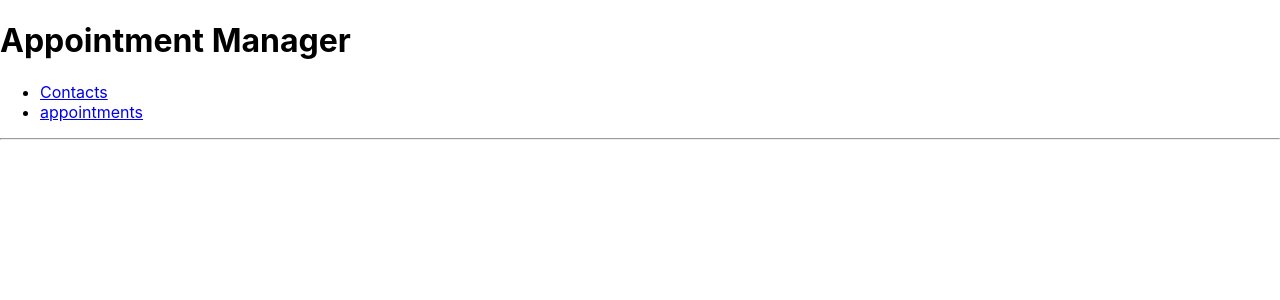
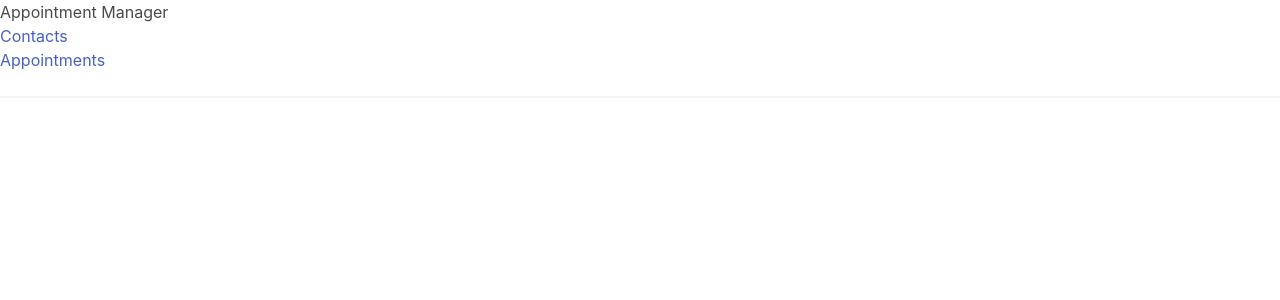
Before and after one commit to LozPilafas/appointment-manager, a React (Create React App) app: page / in a window 1280 px wide. Shown: the top 300 px of the page. Built offline with nearby package versions, Linux system fonts and the light colour scheme.

Commit message:
added bulma css and started work on appointmn logi

```diff
--- a/src/App.js
+++ b/src/App.js
@@ -1,35 +1,11 @@
 import  React, {useState} from "react";
 import { Routes, Route, Outlet, Link } from "react-router-dom";
 import { Contactpage } from "./presentational/contacts";
+import {ContactLine} from "./presentational/contactline"
+import {AppointmentsPage} from "./presentational/appointmentspage"
 
 
-function Layout() {
-  return (
-    <div>
-      {/* A "layout route" is a good place to put markup you want to
-          share across all the pages on your site, like navigation. */}
-      <nav>
-        <ul>
 
-          <li>
-            <Link to="/contacts">Contacts</Link>
-          </li>
-          <li>
-            <Link to="/appointments">appointments</Link>
-          </li>
-
-        </ul>
-      </nav>
-
-      <hr />
-
-      {/* An <Outlet> renders whatever child route is currently active,
-          so you can think about this <Outlet> as a placeholder for
-          the child routes we defined above. */}
-      <Outlet />
-    </div>
-  );
-}
 
 
 
@@ -40,13 +16,20 @@ export default function App() {
     email:"",
     tel:"",
   })
-
   const [contacts,setContancts]=useState([])
+  const [newAppoint,setNewAppoint]=useState({contact:"",title:"",date:""})
+  const [appointments,setAppointments]=useState([])
 
 
   const handleInputChange=(e)=>{
 
     setNewContact((prev)=>({...prev,[e.target.name]:e.target.value.trim()}))
+  }
+
+  const handleInputChangeAppoint=(e)=>
+  {
+    setNewAppoint((prev)=>({...prev,[e.target.name]:e.target.value.trim()}))
+
   }
 
   const handleCreateSubmit=(e)=>
@@ -71,6 +54,44 @@ export default function App() {
 
   }
 
+  const handleCreateSubmitAppoint=(e)=>
+  {
+    e.preventDefault()
+
+    if(newAppoint.contact!=="" && appointments.filter((contact)=>contact.contact.toUpperCase()===newAppoint.contact.toUpperCase()).length===0)
+    {
+      setAppointments((prev)=>[...prev,{contact:newAppoint.contact,title:newAppoint.title,date:newAppoint.date}])
+      setNewAppoint({contact:"",title:"",date:""})
+    }
+    else
+    {
+      alert('Appointment with this Name already exists')
+    }
+
+
+
+  }
+
+  const renderContactLines=(contacts)=>
+{
+  if(contacts.length>0)
+  {
+   return contacts.map((contact)=><ContactLine contact={contact} />)
+  }
+  return (<h3>No contacts found - add a new one!</h3>)
+}
+
+const renderContactOptions=(contacts)=>
+{
+  if(contacts.length>0)
+  {
+    return contacts.map((contactitem)=><option  value={contactitem.name}>{contactitem.name}</option>)
+  }
+  else{
+  return <option>No contacts found</option>
+  }
+}
+
 
 
 
@@ -81,10 +102,20 @@ export default function App() {
       <Routes>
         <Route path="/" element={<Layout />}>
 
-          <Route path="contacts" element={<Contactpage
+          <Route path="/contacts" element={<Contactpage
           handleInputChange={handleInputChange}
           currentValues={newContact}
           onCreate={handleCreateSubmit}
+          contacts={contacts}
+          renderContactlines={renderContactLines}
+          />} />
+
+          <Route path="/appointments" element={<AppointmentsPage
+          renderContactOptions={renderContactOptions}
+          contacts={contacts}
+          handleInputChangeAppoint={handleInputChangeAppoint}
+          handleCreateSubmitAppoint={handleCreateSubmitAppoint}
+
           />} />
 
           <Route path="*" element={<h1>Page not found</h1>} />
@@ -93,3 +124,35 @@ export default function App() {
     </>
   );
 }
+
+
+
+function Layout() {
+  return (
+
+    <div>
+      <link rel="stylesheet" href="https://cdn.jsdelivr.net/npm/bulma@0.9.3/css/bulma.min.css"/>
+      {/* A "layout route" is a good place to put markup you want to
+          share across all the pages on your site, like navigation. */}
+      <nav>
+        <ul>
+
+          <li>
+            <Link to="/contacts">Contacts</Link>
+          </li>
+          <li>
+            <Link to="/appointments">Appointments</Link>
+          </li>
+
+        </ul>
+      </nav>
+
+      <hr />
+
+      {/* An <Outlet> renders whatever child route is currently active,
+          so you can think about this <Outlet> as a placeholder for
+          the child routes we defined above. */}
+      <Outlet />
+    </div>
+  );
+}
```
